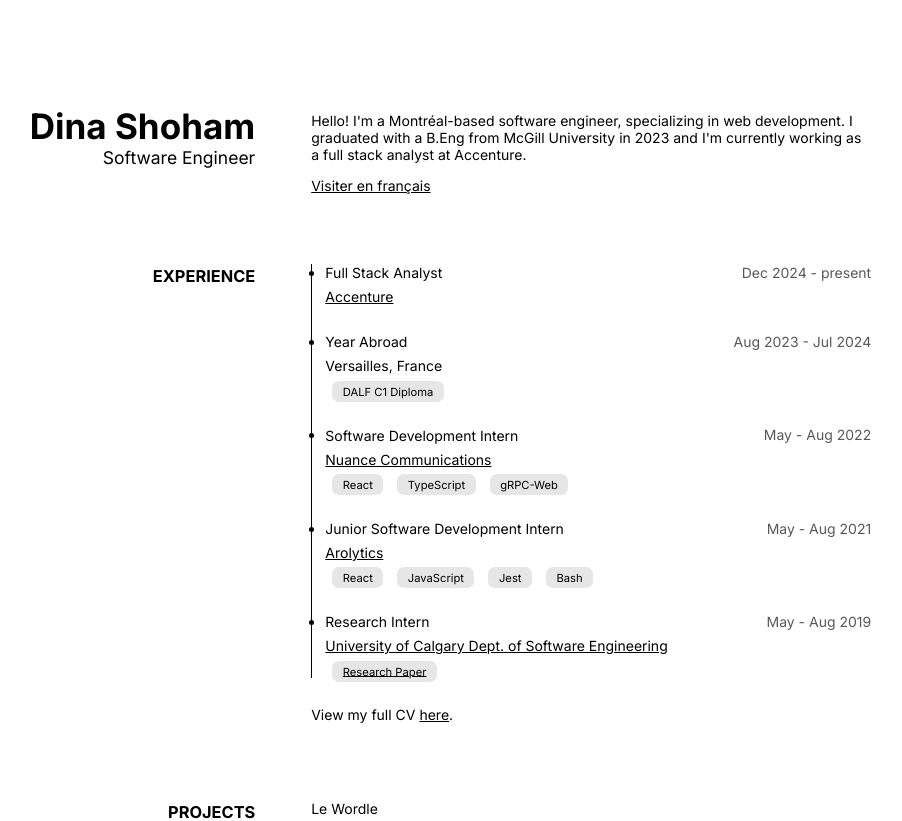
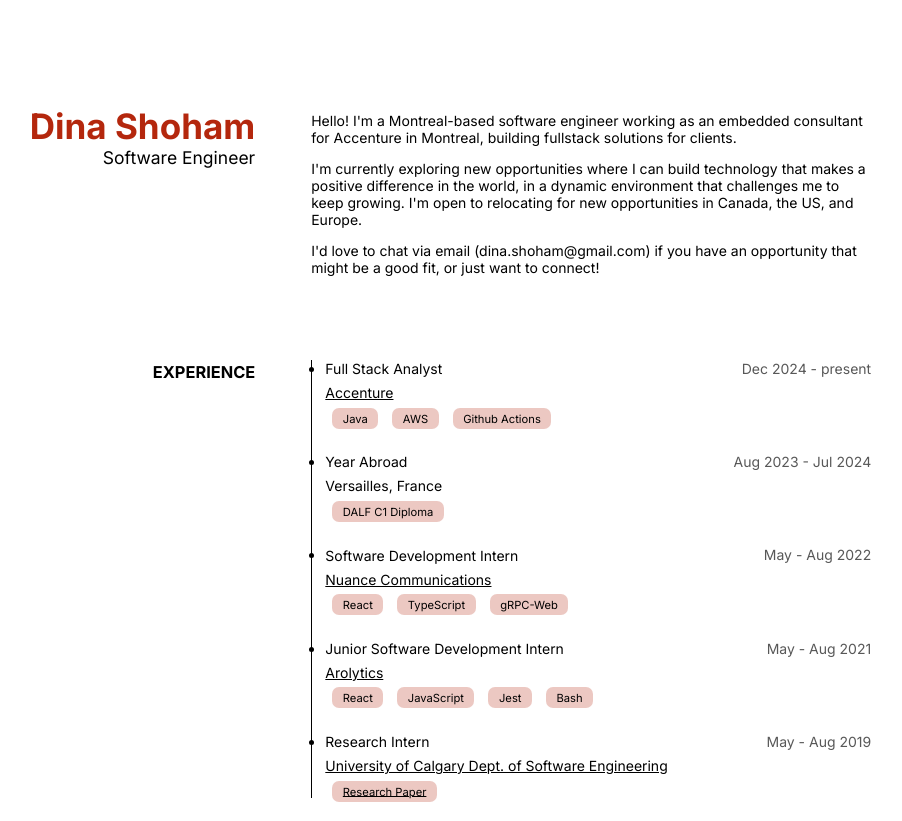
Before and after one commit to dina-shoham/personal-website, a Vue app: page / in a window 1280 px wide. Shown: the top 821 px of the page, without its empty margins (188-1090 px from the left). Built offline with nearby package versions, Linux system fonts and the light colour scheme.

Commit message:
updates s26

```diff
--- a/src/assets/main.css
+++ b/src/assets/main.css
@@ -2,9 +2,10 @@
 
 :root {
   --main-color: #000;
-  --background-color: #ffffff;
-  --accent-color: #b4270d;
-  --bubble-color: #e6e6e6;
+  /* --background-color: #EAE6E4; */
+  --background-color: #fff;
+  --accent-color: #B4270D;
+  --bubble-color: #B4270D40;
   --secondary-color: #585858;
 }
 
@@ -26,6 +27,7 @@ h1 {
   font-weight: 700;
   font-size: 2.5rem;
   margin: 0.5rem 0rem 0rem 0rem;
+  color: var(--accent-color);
 }
 
 h2 {
--- a/src/components/Experience.vue
+++ b/src/components/Experience.vue
@@ -19,6 +19,9 @@
           <div class="event-content">
             <p>Full Stack Analyst</p>
             <p><a href="https://www.accenture.com/" target="_blank">Accenture</a></p>
+            <SkillItem text="Java"></SkillItem>
+            <SkillItem text="AWS"></SkillItem>
+            <SkillItem text="Github Actions"></SkillItem>
           </div>
         </li>
 
--- a/src/components/Header.vue
+++ b/src/components/Header.vue
@@ -5,9 +5,18 @@
         <h2>Software Engineer</h2>
     </div>
     <div class="section-body">
-        <p>Hello! I'm a Montréal-based software engineer, specializing in web development. I graduated with a B.Eng from McGill University in 2023 and I'm currently working as a full stack analyst at Accenture.</p>
-        <a href="https://shoham.ca/dina/fr" target="_blank"
-        >Visiter en français</a>
+        <p>Hello! I'm a Montreal-based software engineer working as an embedded consultant for Accenture in Montreal,
+          building fullstack solutions for clients.
+        </p>
+        <p>
+          I'm currently exploring new opportunities where I can build technology that makes a positive difference in the world,
+          in a dynamic environment that challenges me to keep growing. I'm open to relocating for new opportunities in Canada, the US, and Europe.
+        </p>
+        <p>
+          I'd love to chat via email (dina.shoham@gmail.com) if you have an opportunity that might be a good fit, or just want to connect!
+        </p>
+        <!-- <a href="https://shoham.ca/dina/fr" target="_blank"
+        >Visiter en français</a> -->
     </div>
   </div>
 </template>
```
